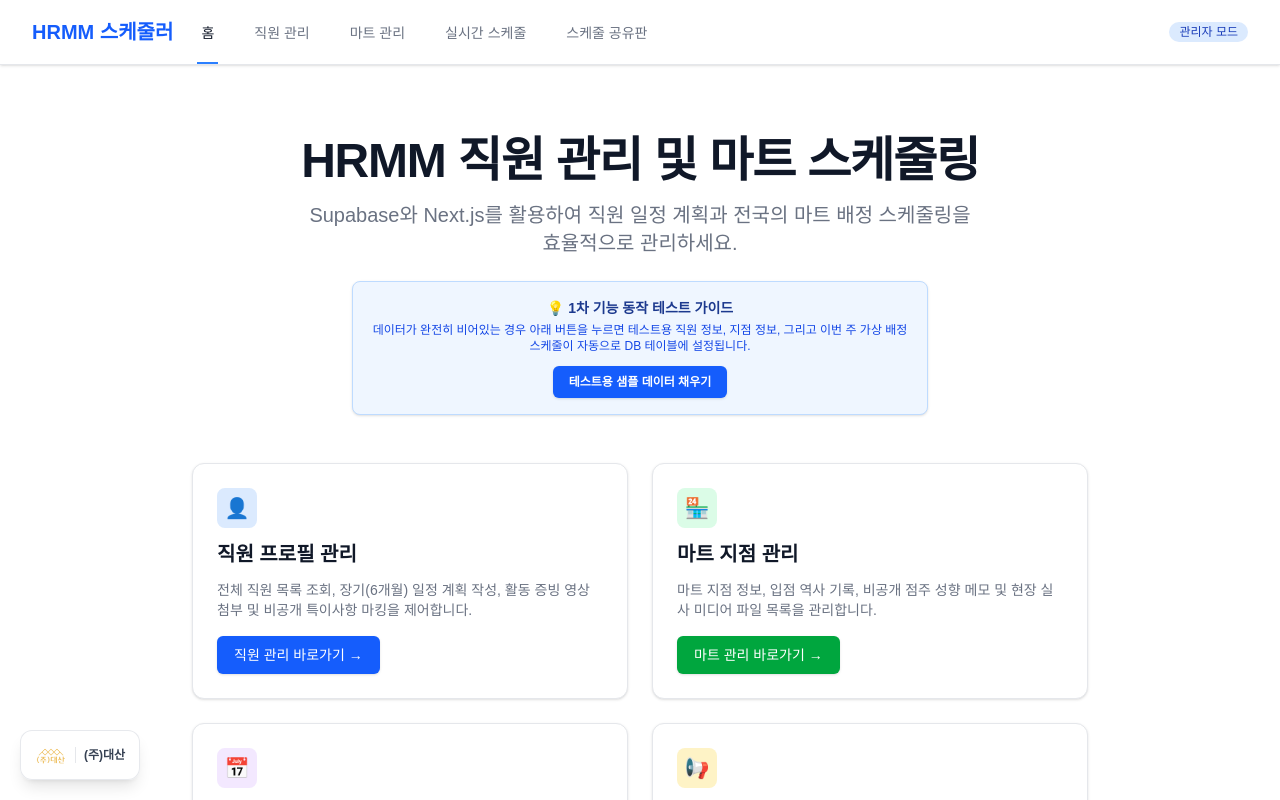
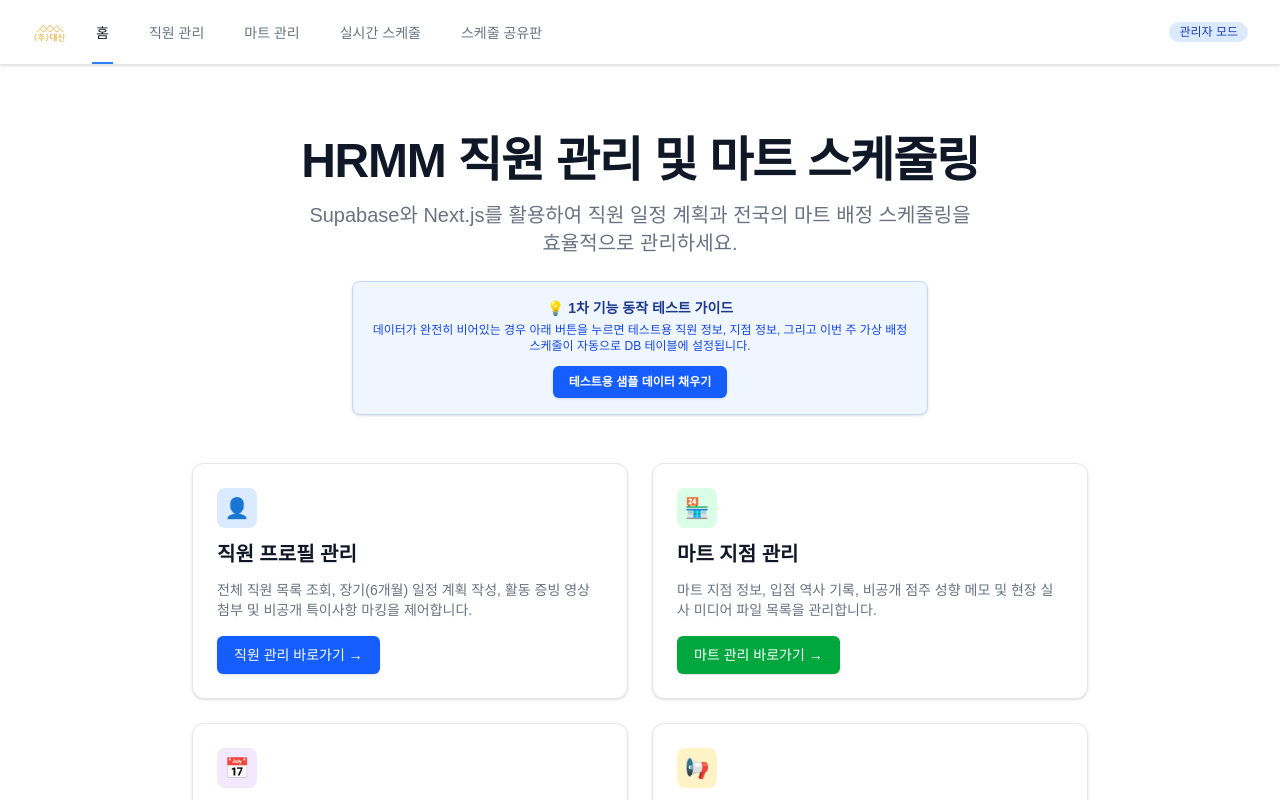
Before and after one commit to kionlabs/hrmm, a Next.js app: page / in a window 1280 px wide. Shown: the top 800 px of the page. Built offline with nearby package versions, Linux system fonts and the light colour scheme; no server answers.

Commit message:
style: Replace top-left HRMM scheduler text with Daesan logo image in Navbar

```diff
--- a/src/app/layout.tsx
+++ b/src/app/layout.tsx
@@ -28,28 +28,11 @@ export default function RootLayout({
       lang="ko"
       className={`${geistSans.variable} ${geistMono.variable} h-full antialiased bg-gray-50 text-gray-900`}
     >
-      <body className="min-h-full flex flex-col bg-gray-50 text-gray-900 relative">
+      <body className="min-h-full flex flex-col bg-gray-50 text-gray-900">
         <Navbar />
-        <main className="flex-grow max-w-7xl w-full mx-auto px-4 sm:px-6 lg:px-8 py-6 pb-20 sm:pb-8">
+        <main className="flex-grow max-w-7xl w-full mx-auto px-4 sm:px-6 lg:px-8 py-6">
           {children}
         </main>
-
-        {/* 좌측 하단 고정 (주)대산 로고 고정 노출 */}
-        <aside
-          aria-label="(주)대산 푸터 로고"
-          className="fixed left-3 bottom-3 sm:left-5 sm:bottom-5 z-40 pointer-events-auto select-none"
-        >
-          <div className="bg-white/95 backdrop-blur-md px-3 py-1.5 sm:px-3.5 sm:py-2 rounded-xl shadow-lg border border-gray-200/90 flex items-center gap-2 hover:shadow-xl hover:border-blue-300 transition-all duration-200 group">
-            <img
-              src="/logo.png"
-              alt="(주)대산 로고"
-              className="h-6 sm:h-8 w-auto object-contain group-hover:scale-105 transition-transform"
-            />
-            <span className="text-[11px] sm:text-xs font-extrabold text-gray-700 border-l border-gray-200 pl-2">
-              (주)대산
-            </span>
-          </div>
-        </aside>
       </body>
     </html>
   );
--- a/src/components/Navbar.tsx
+++ b/src/components/Navbar.tsx
@@ -20,8 +20,12 @@ export default function Navbar() {
         <div className="flex justify-between h-16">
           <div className="flex">
             <div className="flex-shrink-0 flex items-center">
-              <Link href="/" className="text-xl font-bold text-blue-600">
-                HRMM 스케줄러
+              <Link href="/" className="flex items-center gap-2 group py-1">
+                <img
+                  src="/logo.png"
+                  alt="(주)대산 로고"
+                  className="h-8 sm:h-9 w-auto object-contain transition-transform group-hover:scale-105"
+                />
               </Link>
             </div>
             <div className="hidden sm:ml-6 sm:flex sm:space-x-8">
```
